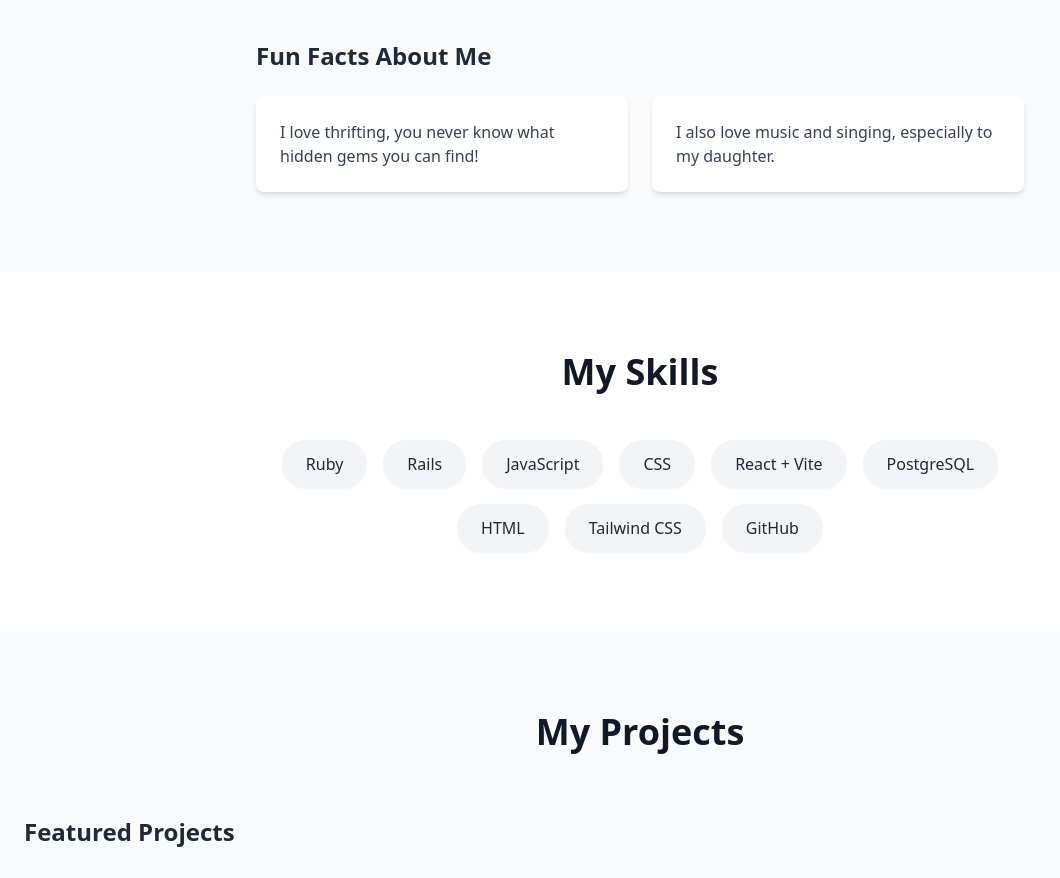
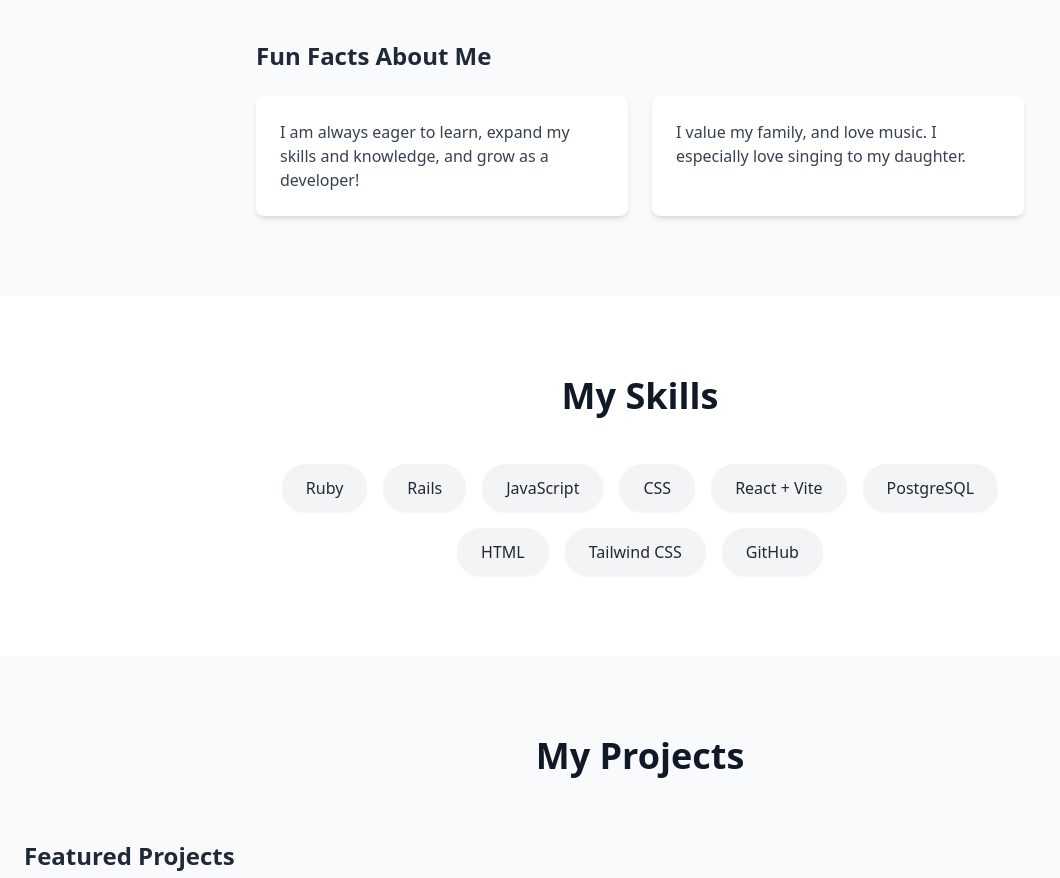
Before and after one commit to CruzAlanna/project, a React (Vite) app: page / in a window 1280 px wide. Shown: the part 1080-1958 px from the top of the page, without its empty margins (0-1060 px from the left). Built offline with nearby package versions, Linux system fonts and the light colour scheme.

Commit message:
Updated Portfolio about me

```diff
--- a/src/data/portfolioData.ts
+++ b/src/data/portfolioData.ts
@@ -4,8 +4,8 @@ export const siteMeta = {
 };
 
 export const funFacts = [
-  "I love thrifting, you never know what hidden gems you can find!",
-  "I also love music and singing, especially to my daughter."
+  "I am always eager to learn, expand my skills and knowledge, and grow as a developer!",
+  "I value my family, and love music. I especially love singing to my daughter."
 ];
 
 export const skills = [
```
